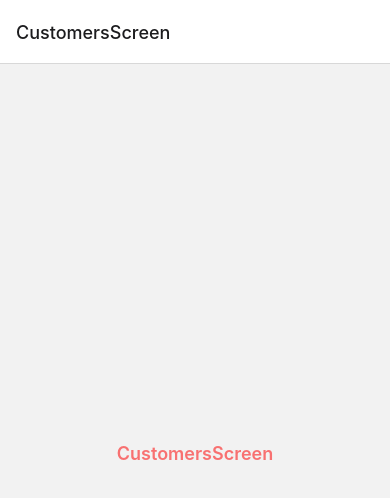
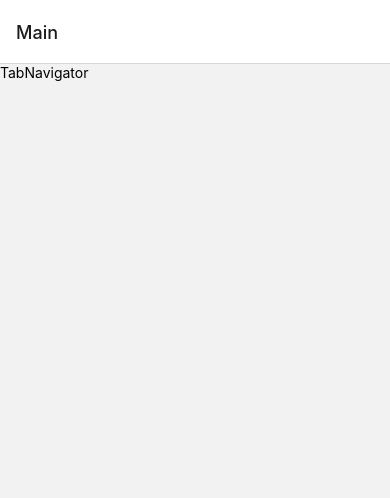
Before and after one commit to jakinyang/ups-clone, a React Native app: screen /Main in a window 390 px wide. Shown: the top 498 px of the page. Built offline with nearby package versions, Linux system fonts and the light colour scheme.

Commit message:
--install tab navigator

```diff
--- a/App.tsx
+++ b/App.tsx
@@ -5,15 +5,14 @@ import { createNativeStackNavigator } from '@react-navigation/native-stack';
 
 // Components
 import { CustomersScreen } from './screens/CustomersScreen';
+import { RootNavigator } from './navigator/RootNavigator';
 
 export default function App() {
   const Stack = createNativeStackNavigator();
 
   return (
     <NavigationContainer>
-      <Stack.Navigator>
-        <Stack.Screen name='CustomersScreen' component={CustomersScreen}/>
-      </Stack.Navigator>
+      <RootNavigator />
     </NavigationContainer>
   );
 }
--- /dev/null
+++ b/navigator/RootNavigator.tsx
@@ -0,0 +1,25 @@
+import { View, Text } from 'react-native'
+import React from 'react'
+import { createNativeStackNavigator } from '@react-navigation/native-stack';
+
+// Components
+import { CustomersScreen } from '../screens/CustomersScreen';
+import { TabNavigator } from './TabNavigator';
+
+// Type Def
+export type RootStackParamList = {
+  Main: undefined;
+  Modal: { userId: string; name: string; }
+  Order: { order: any }
+}
+
+export function RootNavigator() {
+  const RootStack = createNativeStackNavigator();
+  return (
+    <RootStack.Navigator>
+      <RootStack.Group>
+        <RootStack.Screen name='Main' component={TabNavigator} />
+      </RootStack.Group>
+    </RootStack.Navigator>
+  )
+}
--- /dev/null
+++ b/navigator/TabNavigator.tsx
@@ -0,0 +1,10 @@
+import { View, Text } from 'react-native'
+import React from 'react'
+
+export function TabNavigator() {
+  return (
+    <View>
+      <Text>TabNavigator</Text>
+    </View>
+  )
+}
--- a/package.json
+++ b/package.json
@@ -9,6 +9,7 @@
     "web": "expo start --web"
   },
   "dependencies": {
+    "@react-navigation/bottom-tabs": "^6.5.4",
     "@react-navigation/native": "^6.1.3",
     "@react-navigation/native-stack": "^6.9.9",
     "expo": "~47.0.12",
```
Also changed, not shown: 1 other file (tests, documents, lock files or other folders).
